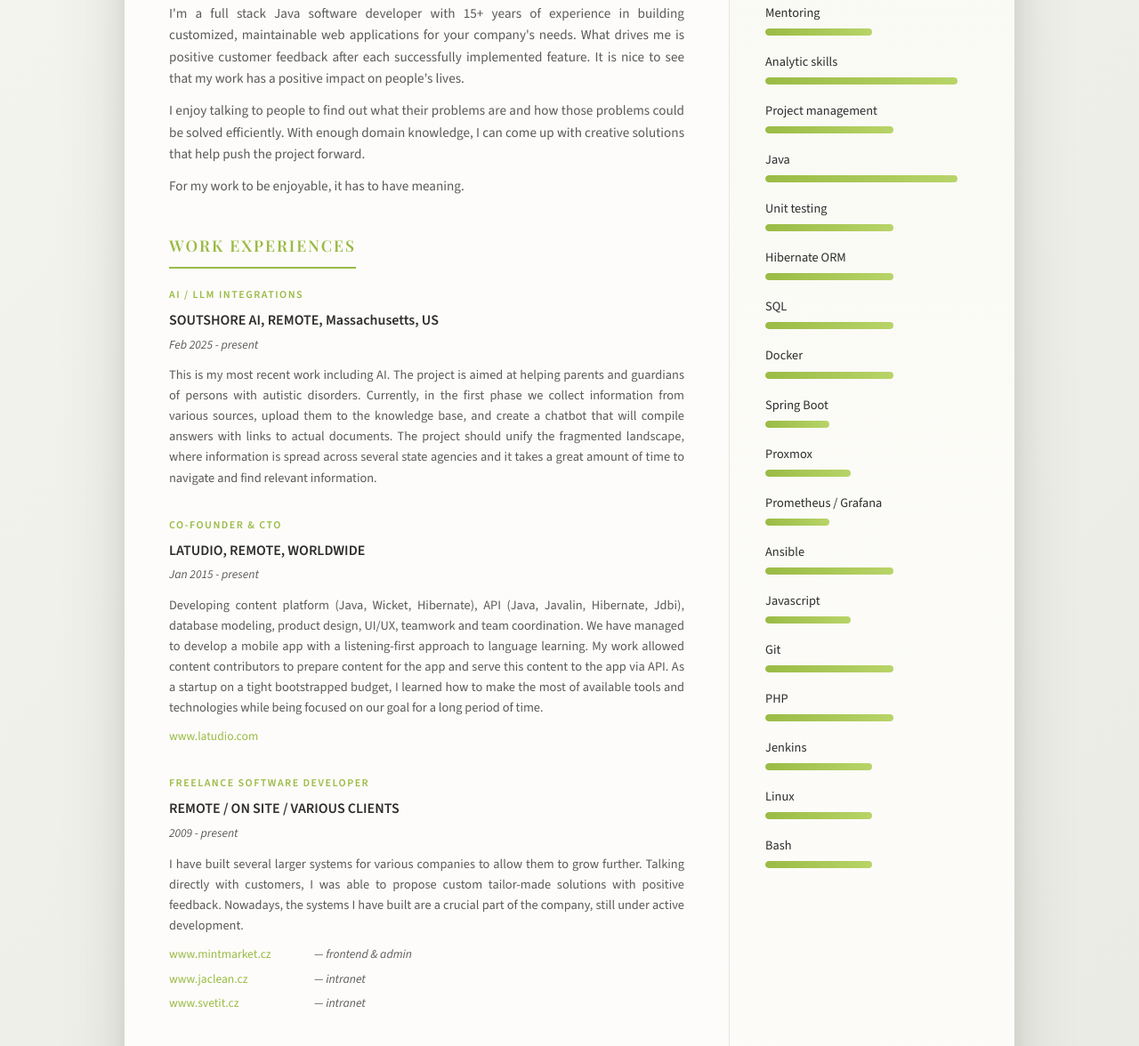
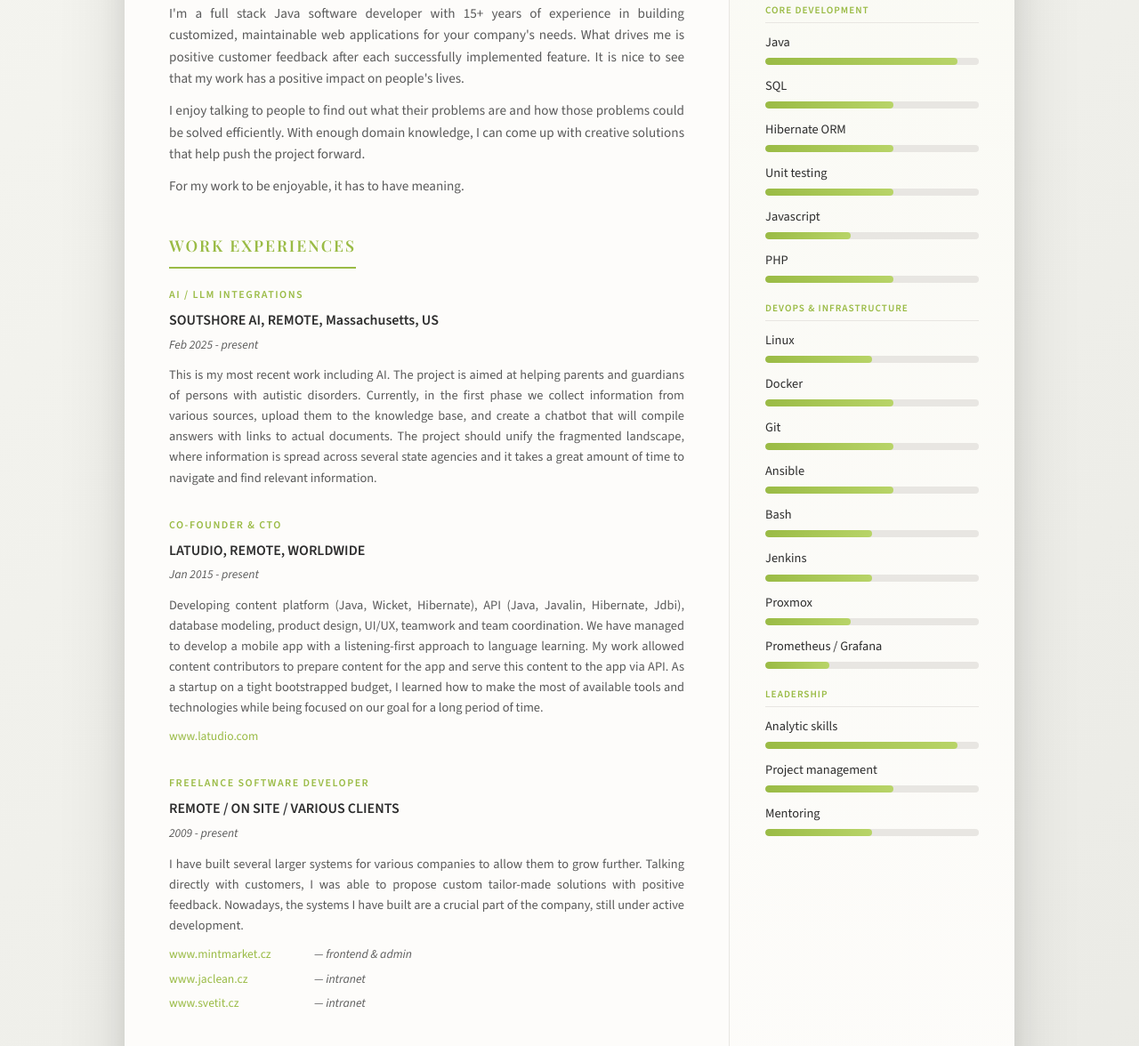
Before and after one commit to vrozkovec/com.latudio.vit, a plain HTML site: page www/index.html in a window 1280 px wide. Shown: the part 394-1570 px from the top of the page at 89% size. Drawn offline with nearby package versions, Linux system fonts and the light colour scheme.

Commit message:
feat: add skill groups

```diff
--- a/www/index.html
+++ b/www/index.html
@@ -229,8 +229,27 @@
             color: var(--text-muted);
         }
 
+        .skill-group {
+            margin-bottom: 20px;
+        }
+
+        .skill-group:last-child {
+            margin-bottom: 0;
+        }
+
+        .skill-group-title {
+            font-size: 0.7rem;
+            font-weight: 600;
+            color: var(--accent);
+            text-transform: uppercase;
+            letter-spacing: 1px;
+            margin-bottom: 10px;
+            padding-bottom: 4px;
+            border-bottom: 1px solid var(--border-light);
+        }
+
         .skill-item {
-            margin-bottom: 18px;
+            margin-bottom: 12px;
         }
 
         .skill-name {
@@ -241,7 +260,7 @@
 
         .skill-bar {
             height: 8px;
-            /* background: var(--border-light); */
+            background: var(--border-light);
             border-radius: 4px;
             overflow: hidden;
         }
@@ -391,8 +410,17 @@
                 margin-bottom: 6px;
             }
 
+            .skill-group {
+                margin-bottom: 12px;
+            }
+
+            .skill-group-title {
+                font-size: 0.6rem;
+                margin-bottom: 6px;
+            }
+
             .skill-item {
-                margin-bottom: 10px;
+                margin-bottom: 8px;
             }
 
             .skill-name {
@@ -499,10 +527,72 @@
                 <section class="section">
                     <h2 class="section-title">Skills</h2>
 
+                    <div class="skill-group">
+                        <div class="skill-group-title">Core Development</div>
                         <div class="skill-item">
-                        <div class="skill-name">Mentoring</div>
+                            <div class="skill-name">Java</div>
+                            <div class="skill-bar"><div class="skill-fill" style="width: 90%"></div></div>
+                        </div>
+                        <div class="skill-item">
+                            <div class="skill-name">SQL</div>
+                            <div class="skill-bar"><div class="skill-fill" style="width: 60%"></div></div>
+                        </div>
+                        <div class="skill-item">
+                            <div class="skill-name">Hibernate ORM</div>
+                            <div class="skill-bar"><div class="skill-fill" style="width: 60%"></div></div>
+                        </div>
+                        <div class="skill-item">
+                            <div class="skill-name">Unit testing</div>
+                            <div class="skill-bar"><div class="skill-fill" style="width: 60%"></div></div>
+                        </div>
+                        <div class="skill-item">
+                            <div class="skill-name">Javascript</div>
+                            <div class="skill-bar"><div class="skill-fill" style="width: 40%"></div></div>
+                        </div>
+                        <div class="skill-item">
+                            <div class="skill-name">PHP</div>
+                            <div class="skill-bar"><div class="skill-fill" style="width: 60%"></div></div>
+                        </div>
+                    </div>
+
+                    <div class="skill-group">
+                        <div class="skill-group-title">DevOps & Infrastructure</div>
+                        <div class="skill-item">
+                            <div class="skill-name">Linux</div>
                             <div class="skill-bar"><div class="skill-fill" style="width: 50%"></div></div>
                         </div>
+                        <div class="skill-item">
+                            <div class="skill-name">Docker</div>
+                            <div class="skill-bar"><div class="skill-fill" style="width: 60%"></div></div>
+                        </div>
+                        <div class="skill-item">
+                            <div class="skill-name">Git</div>
+                            <div class="skill-bar"><div class="skill-fill" style="width: 60%"></div></div>
+                        </div>
+                        <div class="skill-item">
+                            <div class="skill-name">Ansible</div>
+                            <div class="skill-bar"><div class="skill-fill" style="width: 60%"></div></div>
+                        </div>
+                        <div class="skill-item">
+                            <div class="skill-name">Bash</div>
+                            <div class="skill-bar"><div class="skill-fill" style="width: 50%"></div></div>
+                        </div>
+                        <div class="skill-item">
+                            <div class="skill-name">Jenkins</div>
+                            <div class="skill-bar"><div class="skill-fill" style="width: 50%"></div></div>
+                        </div>
+                        <div class="skill-item">
+                            <div class="skill-name">Proxmox</div>
+                            <div class="skill-bar"><div class="skill-fill" style="width: 40%"></div></div>
+                        </div>
+                        <div class="skill-item">
+                            <div class="skill-name">Prometheus / Grafana</div>
+                            <div class="skill-bar"><div class="skill-fill" style="width: 30%"></div></div>
+                        </div>
+                    </div>
+
+                    <div class="skill-group">
+                        <div class="skill-group-title">Leadership</div>
                         <div class="skill-item">
                             <div class="skill-name">Analytic skills</div>
                             <div class="skill-bar"><div class="skill-fill" style="width: 90%"></div></div>
@@ -512,64 +602,9 @@
                             <div class="skill-bar"><div class="skill-fill" style="width: 60%"></div></div>
                         </div>
                         <div class="skill-item">
-                        <div class="skill-name">Java</div>
-                        <div class="skill-bar"><div class="skill-fill" style="width: 90%"></div></div>
-                    </div>
-                    <div class="skill-item">
-                        <div class="skill-name">Unit testing</div>
-                        <div class="skill-bar"><div class="skill-fill" style="width: 60%"></div></div>
-                    </div>
-                    <div class="skill-item">
-                        <div class="skill-name">Hibernate ORM</div>
-                        <div class="skill-bar"><div class="skill-fill" style="width: 60%"></div></div>
-                    </div>
-                    <div class="skill-item">
-                        <div class="skill-name">SQL</div>
-                        <div class="skill-bar"><div class="skill-fill" style="width: 60%"></div></div>
-                    </div>
-                    <div class="skill-item">
-                        <div class="skill-name">Docker</div>
-                        <div class="skill-bar"><div class="skill-fill" style="width: 60%"></div></div>
-                    </div>
-                    <div class="skill-item">
-                        <div class="skill-name">Spring Boot</div>
-                        <div class="skill-bar"><div class="skill-fill" style="width: 30%"></div></div>
-                    </div>
-                    <div class="skill-item">
-                        <div class="skill-name">Proxmox</div>
-                        <div class="skill-bar"><div class="skill-fill" style="width: 40%"></div></div>
-                    </div>
-                    <div class="skill-item">
-                        <div class="skill-name">Prometheus / Grafana</div>
-                        <div class="skill-bar"><div class="skill-fill" style="width: 30%"></div></div>
-                    </div>
-                    <div class="skill-item">
-                        <div class="skill-name">Ansible</div>
-                        <div class="skill-bar"><div class="skill-fill" style="width: 60%"></div></div>
-                    </div>
-                    <div class="skill-item">
-                        <div class="skill-name">Javascript</div>
-                        <div class="skill-bar"><div class="skill-fill" style="width: 40%"></div></div>
-                    </div>
-                    <div class="skill-item">
-                        <div class="skill-name">Git</div>
-                        <div class="skill-bar"><div class="skill-fill" style="width: 60%"></div></div>
-                    </div>
-                    <div class="skill-item">
-                        <div class="skill-name">PHP</div>
-                        <div class="skill-bar"><div class="skill-fill" style="width: 60%"></div></div>
-                    </div>
-                    <div class="skill-item">
-                        <div class="skill-name">Jenkins</div>
+                            <div class="skill-name">Mentoring</div>
                             <div class="skill-bar"><div class="skill-fill" style="width: 50%"></div></div>
                         </div>
-                    <div class="skill-item">
-                        <div class="skill-name">Linux</div>
-                        <div class="skill-bar"><div class="skill-fill" style="width: 50%"></div></div>
-                    </div>
-                    <div class="skill-item">
-                        <div class="skill-name">Bash</div>
-                        <div class="skill-bar"><div class="skill-fill" style="width: 50%"></div></div>
                     </div>
                 </section>
             </div>
```
Lines whose indentation alone changed are shown as unchanged.
